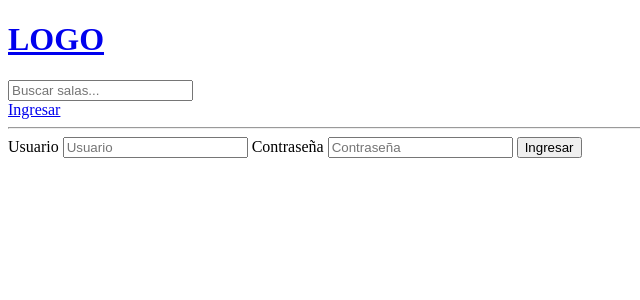
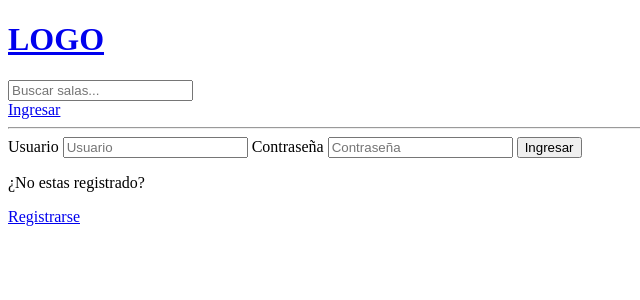
Before and after one commit to marcelonieva7/studyBud, a Django app: page /login/ in a window 1280 px wide. Shown: the top 300 px of the page, without its empty margins (0-640 px from the left). Run offline with Django 4.2, Linux system fonts and the light colour scheme.

Commit message:
feat(Base): add register template

```diff
--- a/base/templates/base/login_register.html
+++ b/base/templates/base/login_register.html
@@ -1,6 +1,7 @@
 {% extends 'main.html' %}
 
 {% block content %}
+{% if page == 'login' %}
   <div>
     <form action="" method="post">
       {% csrf_token %}
@@ -12,5 +13,19 @@
 
       <button type="submit">Ingresar</button>
     </form>
+    <p>¿No estas registrado?</p>
+    <a href="{% url 'base:register' %}">Registrarse</a>
   </div>
+{% else %}
+  <div>
+    <form action="" method="post">
+      {% csrf_token %}
+      {{form.as_p}}
+      <button type="submit">Registrarse</button>
+    </form>
+
+    <p>¿Ya estas registrado?</p>
+    <a href="{% url 'base:login' %}">Ingresar</a>
+  </div>
+{% endif %}
 {% endblock content %}
```
